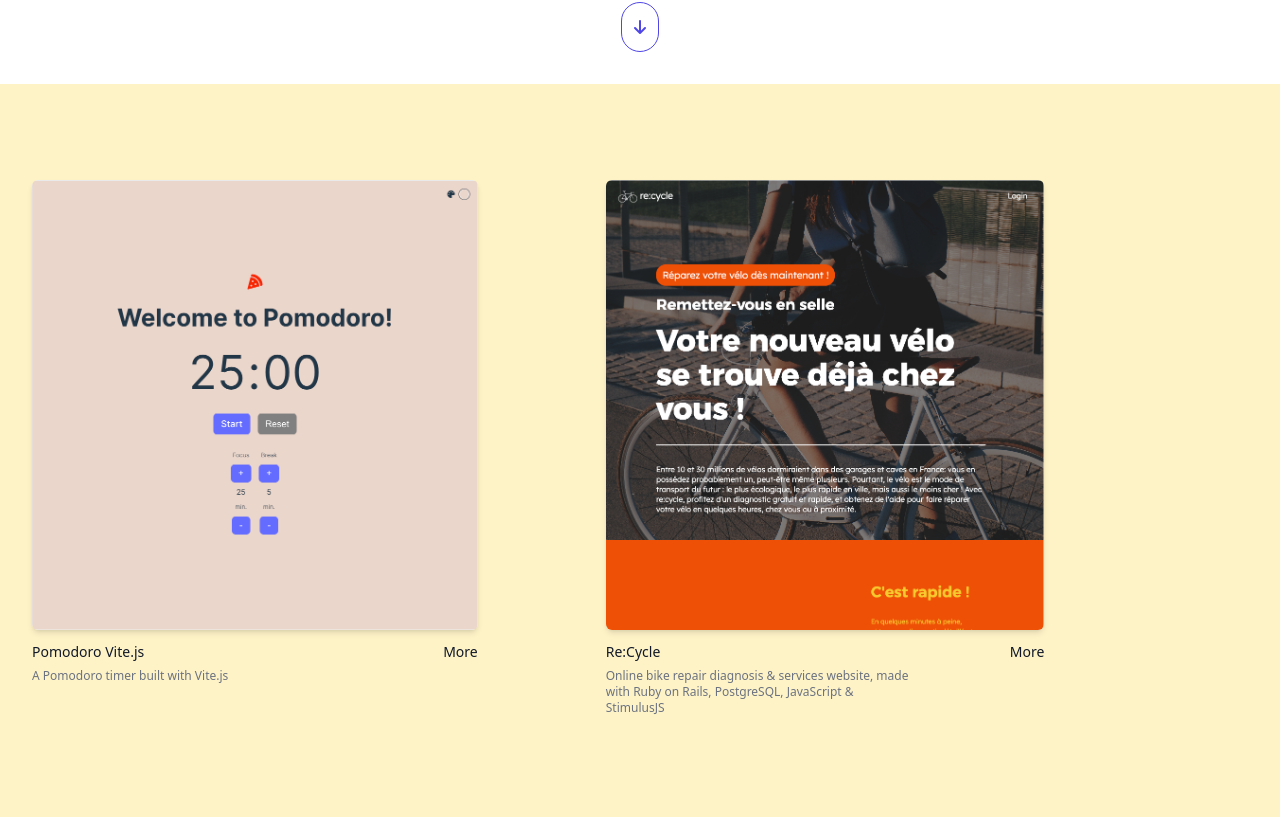
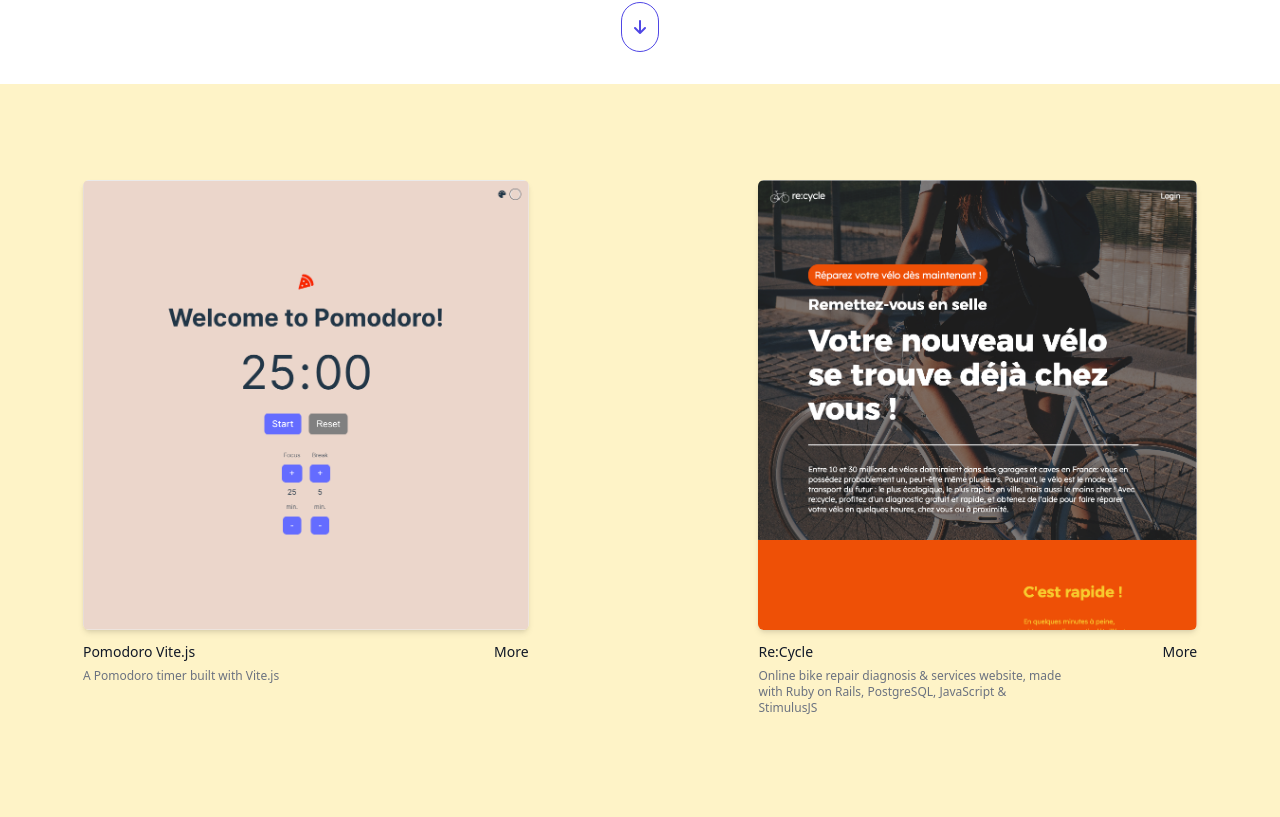
Before and after one commit to antoinemariani/portfolio, a React (Vite) app: page / in a window 1280 px wide. Shown: the part 703-1520 px from the top of the page. Built offline with nearby package versions, Linux system fonts and the light colour scheme.

Commit message:
Fixed justify

```diff
--- a/src/Projects.jsx
+++ b/src/Projects.jsx
@@ -68,7 +68,9 @@
 
   return (
     <div id="projects" className="container my-16 flex">
-      <div className="flex flex-wrap gap-16">{projectsComponents}</div>
+      <div className="flex flex-wrap justify-around gap-16">
+        {projectsComponents}
+      </div>
     </div>
   );
 }
```
Also changed, not shown: 1 other file (tests, documents, lock files or other folders).
